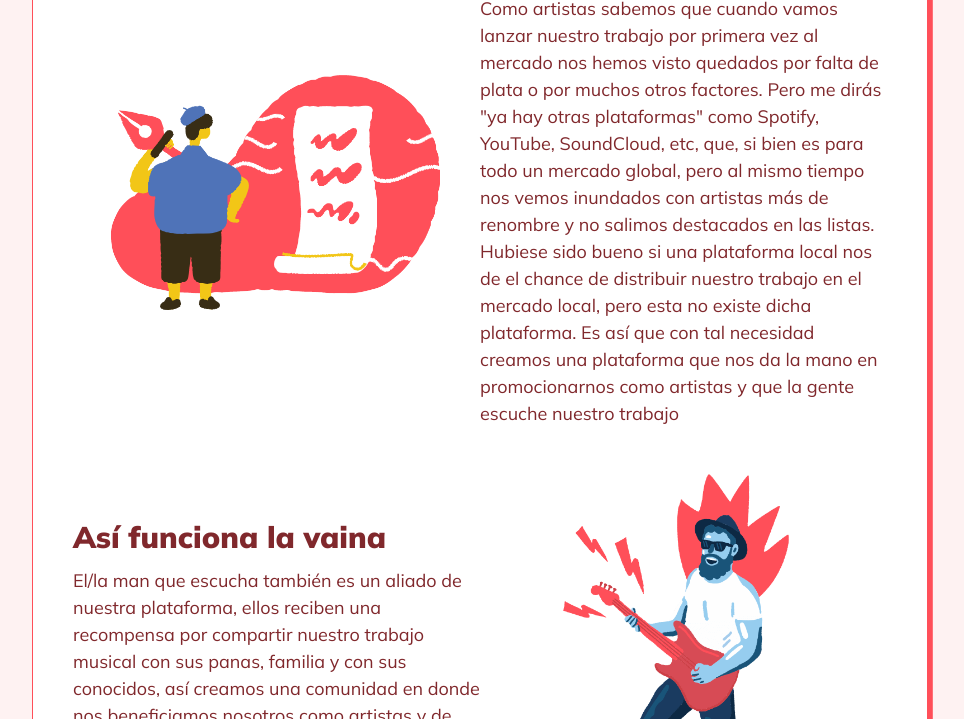
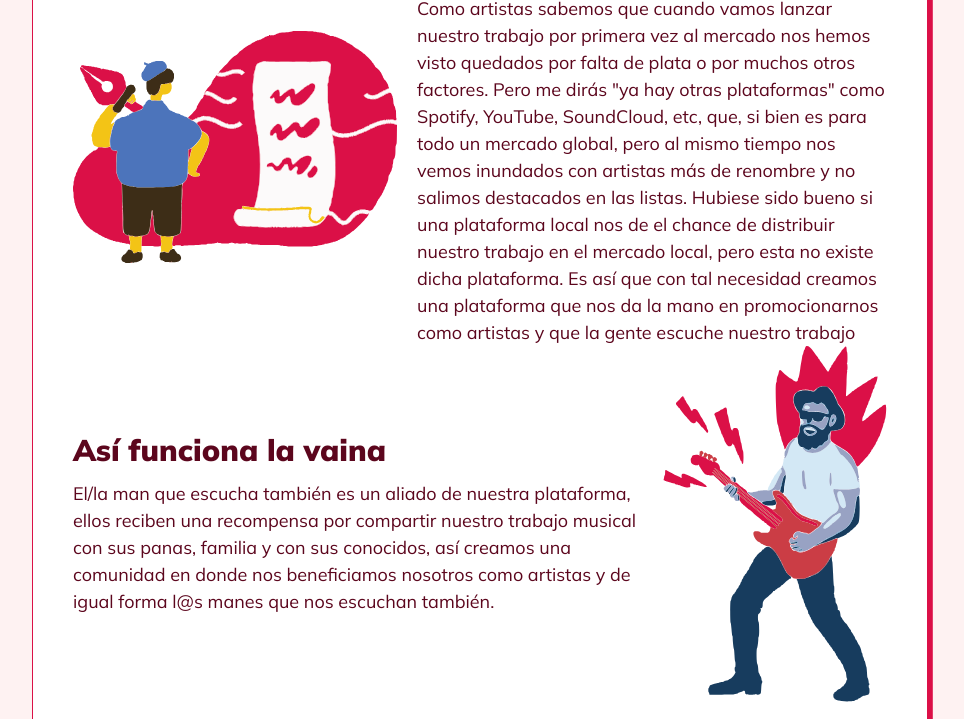
Before and after one commit to bertil291utn/v01-landing-capital-music-page, a plain HTML site: page index.html in a window 1280 px wide. Shown: the part 555-1274 px from the top of the page, without its empty margins (160-1124 px from the left). Drawn offline with nearby package versions, Linux system fonts and the light colour scheme.

Commit message:
:zap: Update info images

```diff
--- a/index.html
+++ b/index.html
@@ -48,7 +48,7 @@
     <article
       class="font-mono meet-us text-bg-secondary p-10 lg:max-w-4xl mx-auto text-center md:text-left relative md:-mt-12 bg-white border border-primary shadow-primary">
       <section class="md:flex items-center">
-        <img src="./assets/img/our-story.png" alt="mission picture" class="col-span-3 w-full md:w-1/2">
+        <img src="./assets/img/our-story.svg" alt="mission picture" class="col-span-3 w-full md:w-1/2 mr-5">
         <div class="info-meet ml-0 my-5 md:my-0">
           <h4 class="font-black text-3xl mb-3">&iquest;C&oacute;mo empez&oacute;&quest;</h4>
           <p>Como artistas sabemos que cuando vamos lanzar nuestro trabajo por primera vez al mercado nos hemos visto
@@ -63,7 +63,7 @@
       </section>
 
       <section class="md:flex md:flex-row-reverse items-center">
-        <img src="./assets/img/mission.png" alt="mission picture" class="col-span-3 w-full md:w-1/2">
+        <img src="./assets/img/mission.svg" alt="mission picture" class="col-span-3 w-full md:w-1/2 ml-5">
         <div class="info-meet ml-0 my-5">
           <h4 class="font-black text-3xl mb-3">As&iacute; funciona la vaina</h4>
           <p>El/la man que escucha tambi&eacute;n es un aliado de nuestra plataforma, ellos reciben una recompensa por
@@ -74,7 +74,7 @@
       </section>
 
       <section class="md:flex items-center">
-        <img src="./assets/img/technology.png" alt="mission picture" class="col-span-3 w-full md:w-1/2">
+        <img src="./assets/img/technology.svg" alt="mission picture" class="col-span-3 w-full md:w-1/2 mr-5">
         <div class="info-meet ml-0 my-5">
           <h4 class="font-black text-3xl mb-3">Tecnolog&iacute;a</h4>
           <p>Despu&eacute;s de que hayas dejado el tu m&uacute;sica en la plataforma, te avisamos si un track o
--- a/style.css
+++ b/style.css
@@ -8,10 +8,10 @@
   font-style: normal;
 }
 :root {
-  --primary: #ff4f59;
-  --primary-100: #ff9ca1;
-  --secondary: #80282c;
-  --secondary-100: #804e50;
+  --primary: #db1047;
+  --primary-100: #E15379;
+  --secondary: #5C061D;
+  --secondary-100: #5C2231;
 }
 
 body {
```
Also changed, not shown: assets/img/MISS.png (renamed from assets/img/mission.png), assets/img/mission.svg (added), assets/img/our-story.svg (added), assets/img/technology.svg (added).
